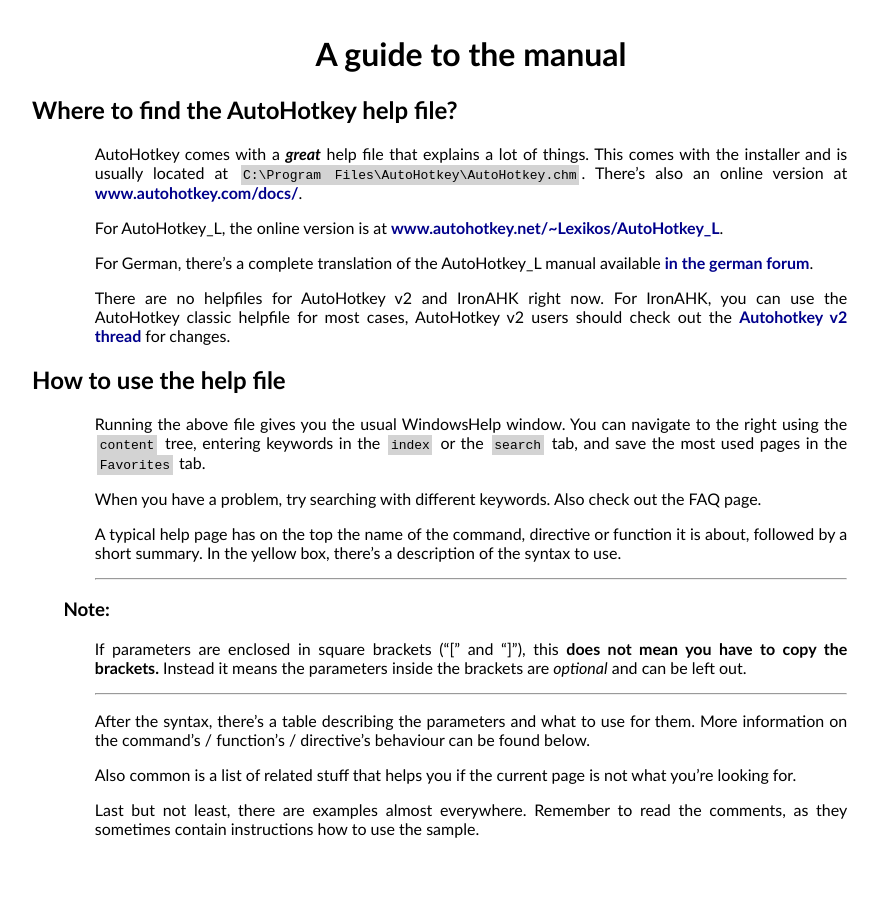
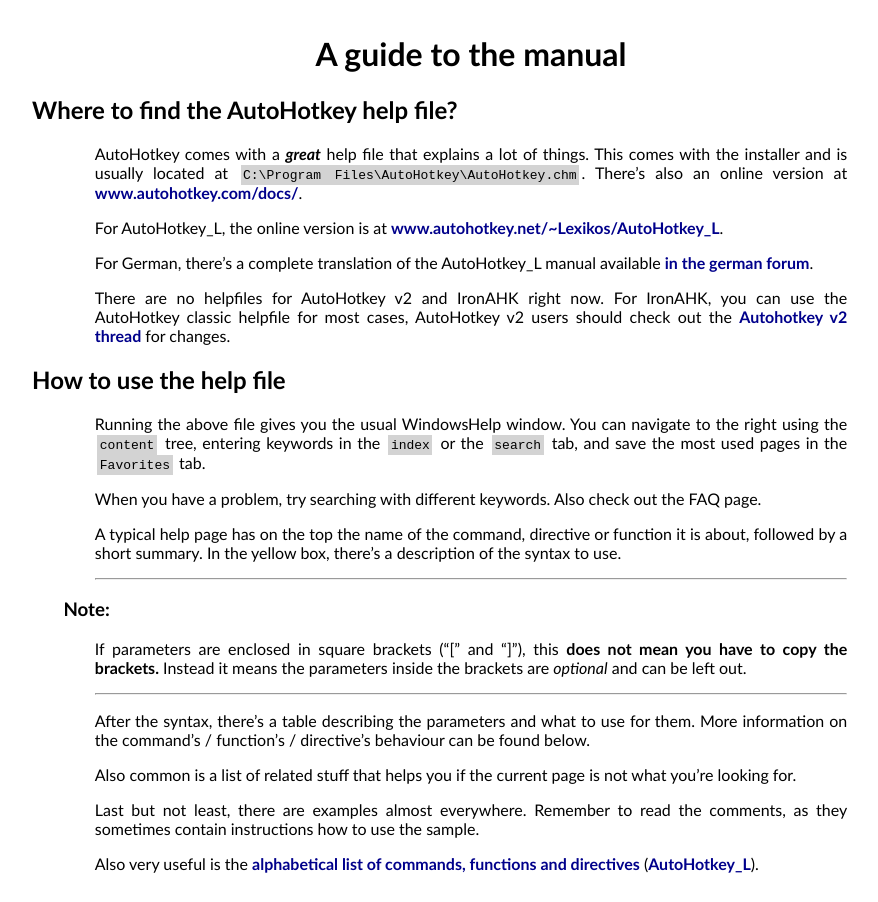
Before and after one commit to maul-esel/ahkbook, a Jekyll site: the page built from en/_posts/2011-11-03-Guide-Manual.markdown, in a window 1280 px wide. Shown: the whole page, without its empty margins (169-1047 px from the left). Built offline with Jekyll 4.4.1, drawn with Linux system fonts in a browser that asks for light colours.

Commit message:
add command list links

```diff
--- a/en/_posts/2011-11-03-Guide-Manual.markdown
+++ b/en/_posts/2011-11-03-Guide-Manual.markdown
@@ -33,3 +33,5 @@ After the syntax, there's a table describing the parameters and what to use for
 Also common is a list of related stuff that helps you if the current page is not what you're looking for.
 
 Last but not least, there are examples almost everywhere. Remember to read the comments, as they sometimes contain instructions how to use the sample.
+
+Also very useful is the [alphabetical list of commands, functions and directives](http://http://www.autohotkey.com/docs/commands.htm) ([AutoHotkey\_L](http://www.autohotkey.net/~Lexikos/AutoHotkey_L/docs/commands/index.htm)).
```
